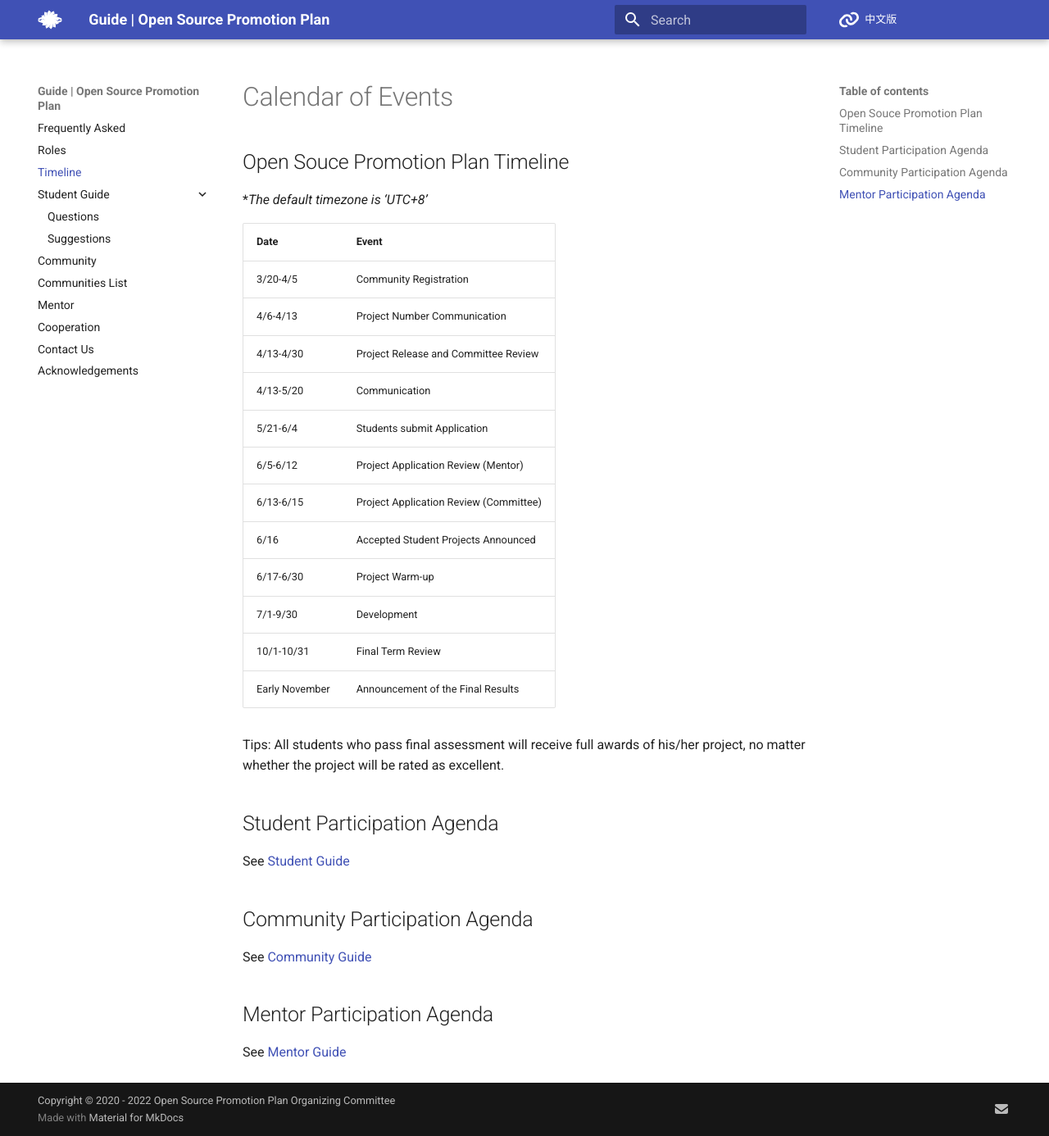
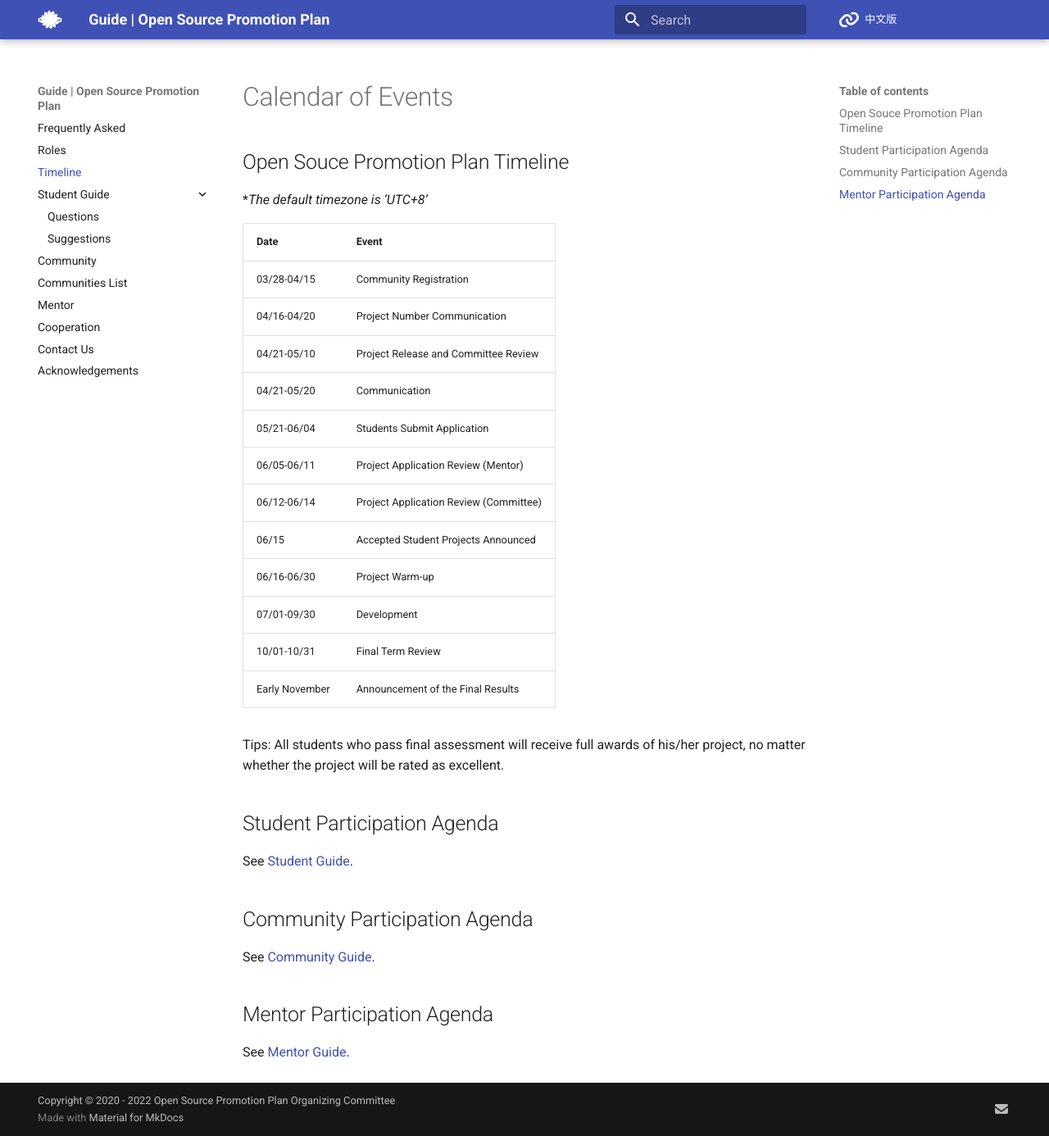
Before and after one commit to summer-ospp/help-en, an MkDocs documentation site: the page built from docs/timeline.md, in a window 1280 px wide and 1386 px high. Shown: the whole window at 82% size. Built offline with MkDocs 1.6.1 and Material for MkDocs 9.7.7, drawn with Linux system fonts in a browser that asks for light colours; comment, search, counter and statistics services are not loaded.

Commit message:
Update timeline.md

```diff
--- a/docs/timeline.md
+++ b/docs/timeline.md
@@ -1,35 +1,36 @@
+
+
 # Calendar of Events
 
 ## Open Souce Promotion Plan Timeline
 
- **The default timezone is ‘UTC+8’*
-
+**The default timezone is ‘UTC+8’*
 
 | Date           | Event                                  |
-| -------------- | -------------------------------------- |
-| 3/20-4/5       | Community Registration                 |
-| 4/6-4/13       | Project Number Communication           |
-| 4/13-4/30      | Project Release and Committee Review   |
-| 4/13-5/20      | Communication                          |
-| 5/21-6/4       | Students submit Application            |
-| 6/5-6/12       | Project Application Review (Mentor)    |
-| 6/13-6/15      | Project Application Review (Committee) |
-| 6/16           | Accepted Student Projects Announced    |
-| 6/17-6/30      | Project Warm-up                        |
-| 7/1-9/30       | Development                            |
-| 10/1-10/31     | Final Term Review                      |
+| :------------- | :------------------------------------- |
+| 03/28-04/15    | Community Registration                 |
+| 04/16-04/20    | Project Number Communication           |
+| 04/21-05/10    | Project Release and Committee Review   |
+| 04/21-05/20    | Communication                          |
+| 05/21-06/04    | Students Submit Application            |
+| 06/05-06/11    | Project Application Review (Mentor)    |
+| 06/12-06/14    | Project Application Review (Committee) |
+| 06/15          | Accepted Student Projects Announced    |
+| 06/16-06/30    | Project Warm-up                        |
+| 07/01-09/30    | Development                            |
+| 10/01-10/31    | Final Term Review                      |
 | Early November | Announcement of the Final Results      |
 
 Tips: All students who pass final assessment will receive full awards of his/her project, no matter whether the project will be rated as excellent.
 
 ## Student Participation Agenda
 
-See [Student Guide](student.md)
+See [Student Guide](https://summer-ospp.ac.cn/help/en/student/).
 
 ## Community Participation Agenda
 
-See [Community Guide](community.md)
+See [Community Guide](https://summer-ospp.ac.cn/help/en/community/).
 
 ## Mentor Participation Agenda
 
-See [Mentor Guide](mentor.md)
+See [Mentor Guide](https://summer-ospp.ac.cn/help/en/mentor/).
```
